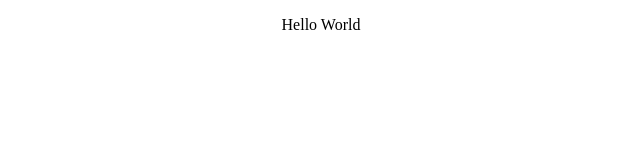
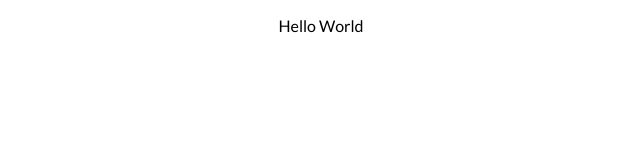
Before and after one commit to andrcatros/nasa-image-search, a React (Create React App) app: page / in a window 1280 px wide. Shown: the top 160 px of the page, without its empty margins (319-959 px from the left). Built offline with nearby package versions, Linux system fonts and the light colour scheme.

Commit message:
Tested App with placeholder text, added basic styling (text align and custom font).

```diff
--- a/public/index.html
+++ b/public/index.html
@@ -3,6 +3,10 @@
   <head>
     <meta charset="utf-8" />
     <meta name="viewport" content="width=device-width, initial-scale=1" />
+    <link
+      href="https://fonts.googleapis.com/css2?family=Lato&display=swap"
+      rel="stylesheet"
+    />
 
     <title>NASA Image Search</title>
   </head>
--- a/src/styles/App.css
+++ b/src/styles/App.css
@@ -1,3 +1,4 @@
 .App {
   text-align: center;
+  font-family: "Lato", sans-serif;
 }
```
Also changed, not shown: 1 other file (tests, documents, lock files or other folders).
